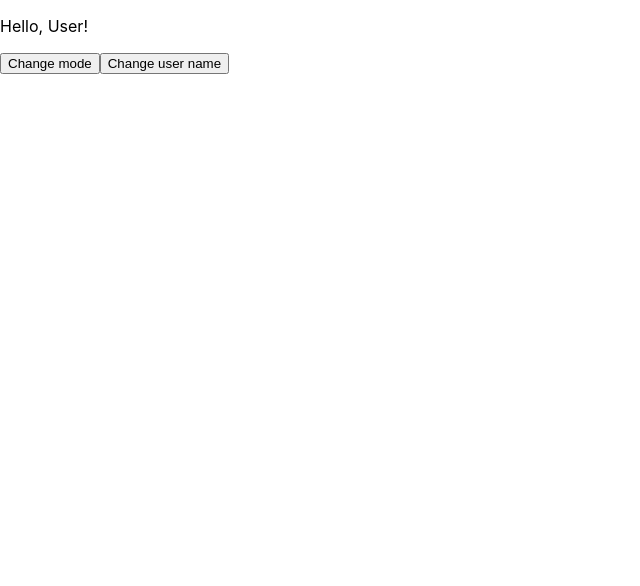
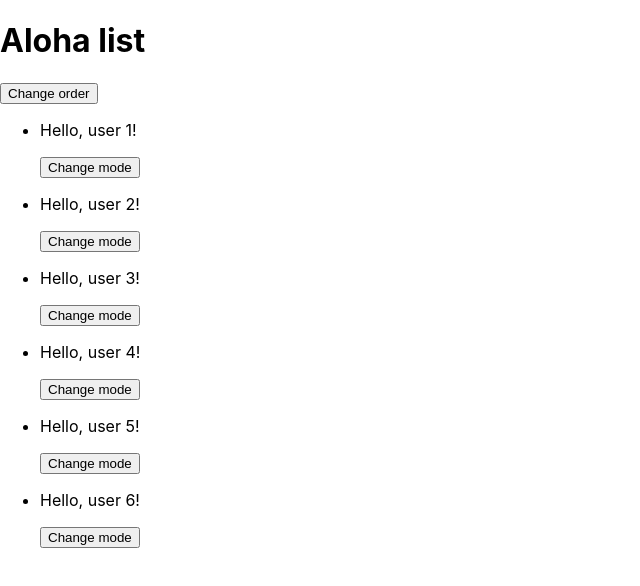
Before and after one commit to fc-fullstack-courses/react-lessons, a React (Create React App) app: page / in a window 1280 px wide. Shown: the top 586 px of the page, without its empty margins (0-640 px from the left). Built offline with nearby package versions, Linux system fonts and the light colour scheme.

Commit message:
Add AlohaList

```diff
--- a/src/App.js
+++ b/src/App.js
@@ -1,6 +1,7 @@
 import React from 'react';
 import './App.css';
 import Aloha from './components/Aloha';
+import AlohaList from './components/AlohaList';
 import Greeting from './components/Greeting';
 import Header from './components/Header';
 
@@ -17,28 +18,10 @@ const admin = {
 };
 
 class App extends React.Component {
-  state = {
-    user: user,
-  };
-
-  changeName = () => {
-    const newName = prompt('Enter new name');
-
-    const newUser = {
-      ...this.state.user,
-      name: newName,
-    };
-
-    this.setState({
-      user: newUser,
-    });
-  };
-
   render() {
     return (
       <>
-        <Aloha name={this.state.user.name} />
-        <button onClick={this.changeName}>Change user name</button>
+        <AlohaList />
       </>
     );
   }
--- /dev/null
+++ b/src/components/AlohaList/index.jsx
@@ -0,0 +1,46 @@
+import React, { Component } from 'react';
+import Aloha from '../Aloha';
+
+class AlohaList extends Component {
+  state = {
+    users: [
+      { id: 1, name: 'user 1' },
+      { id: 2, name: 'user 2' },
+      { id: 3, name: 'user 3' },
+      { id: 4, name: 'user 4' },
+      { id: 5, name: 'user 5' },
+      { id: 6, name: 'user 6' },
+    ],
+  };
+
+  sortUsers = () => {
+    const { users } = this.state;
+
+    const copy = structuredClone(users);
+    // copy.reverse();
+
+    this.setState({
+      users: copy.reverse(),
+    });
+  };
+
+  render() {
+    const { users } = this.state;
+
+    const alohas = users.map((user) => (
+      <li key={`${user.id}-${user.name}`}>
+        <Aloha name={user.name} />
+      </li>
+    ));
+
+    return (
+      <div>
+        <h1>Aloha list</h1>
+        <button onClick={this.sortUsers}>Change order</button>
+        <ul>{alohas}</ul>
+      </div>
+    );
+  }
+}
+
+export default AlohaList;
```
Also changed, not shown: src/components/test.jsx (added).
